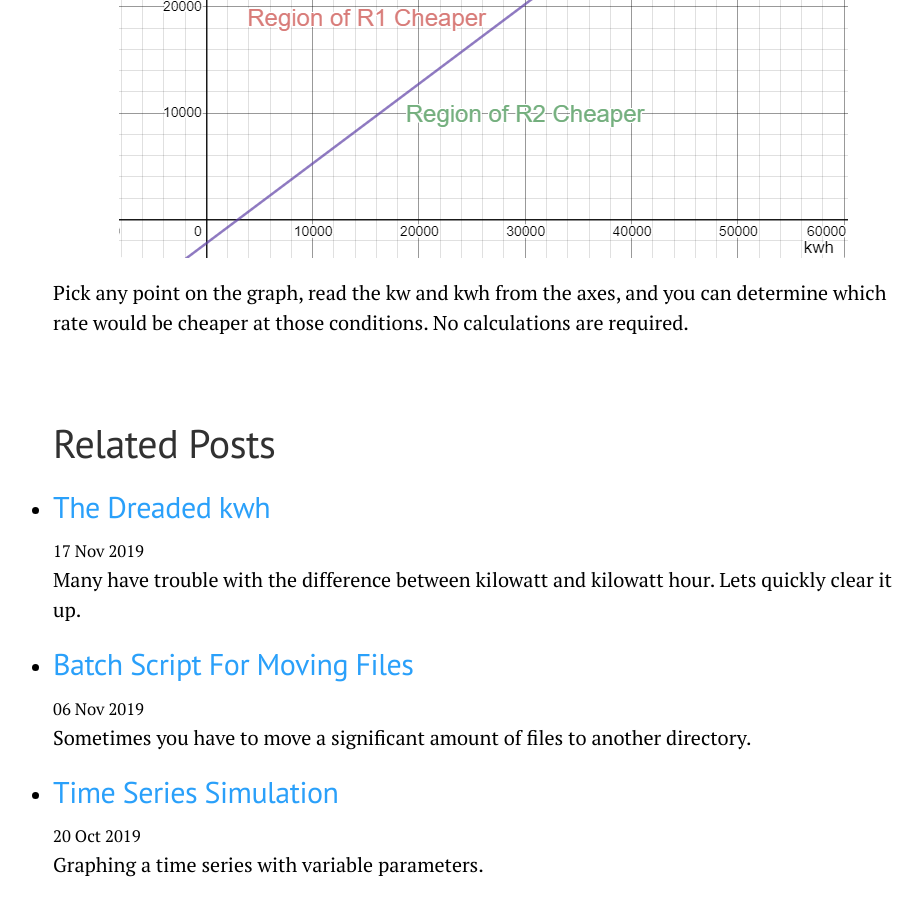
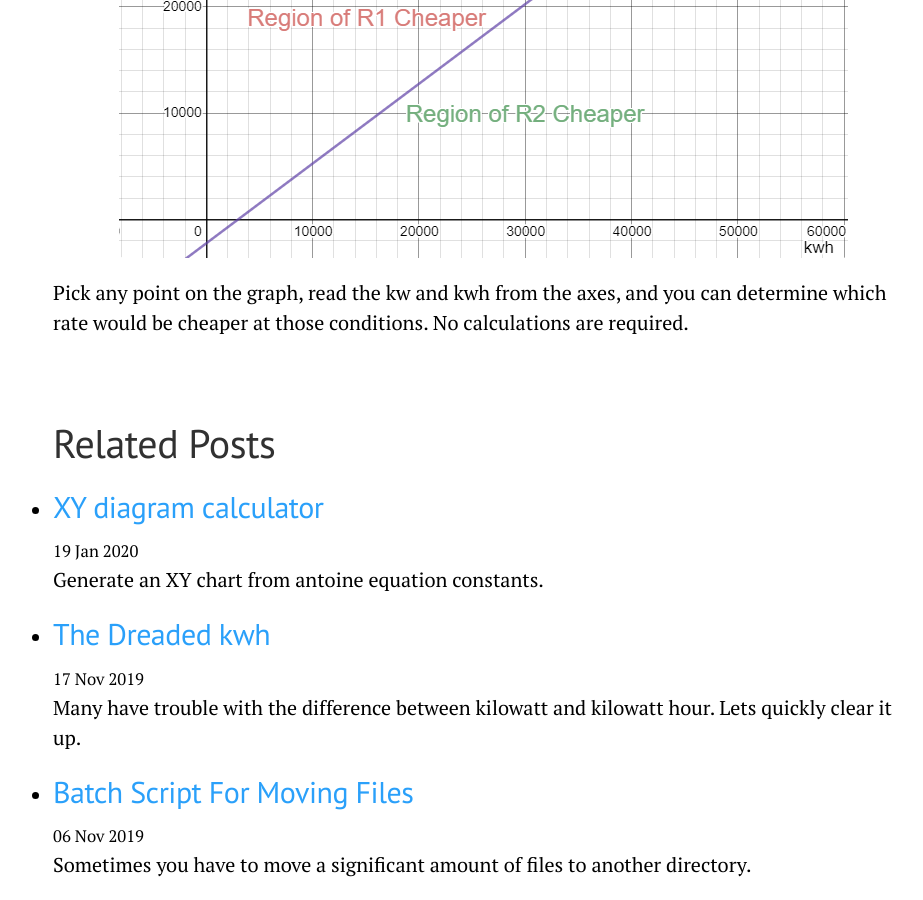
Before and after one commit to AnthonyA28/AnthonyA28.github.io, a Jekyll site: the page built from _posts/2019-10-24-pricing.md, in a window 1280 px wide and 900 px high, scrolled down 1657 px. Shown: the whole window, without its empty margins (157-1080 px from the left). Built offline with Jekyll 4.4.1, drawn with Linux system fonts in a browser that asks for light colours; formulas are drawn with MathJax 3.

Commit message:
update vle

```diff
--- a/_posts/2020-01-20-VLE.md
+++ b/_posts/2020-01-19-VLE.md
@@ -1,12 +1,12 @@
-
 ---
 title: XY diagram calculator
 layout: article_post
 section: article
 excerpt: Generate an XY chart from antoine equation constants.
+tags:
 ---
 
-
+# XY Diagram
 
 <form action="#" onsubmit="submitted();">
 
```
